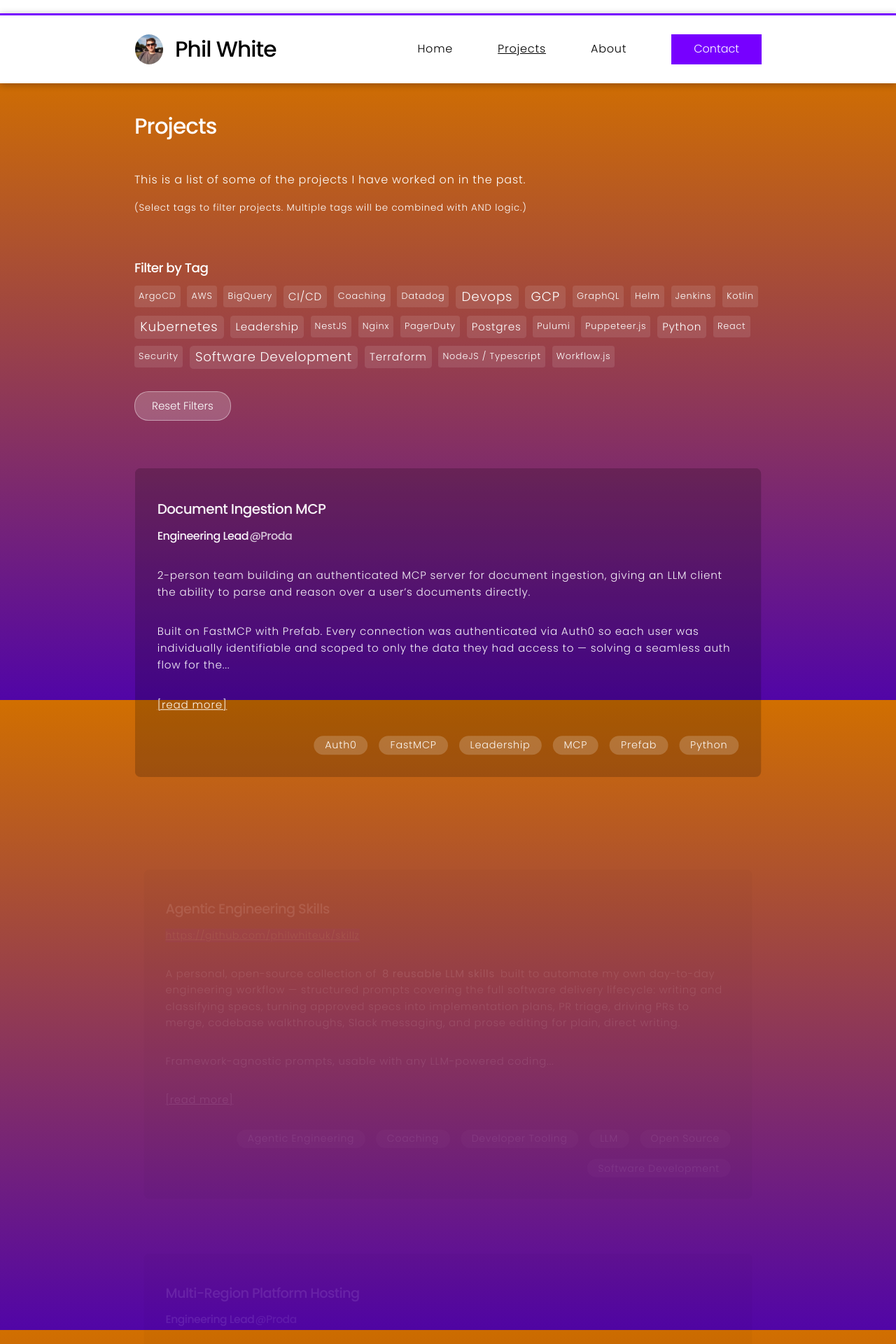
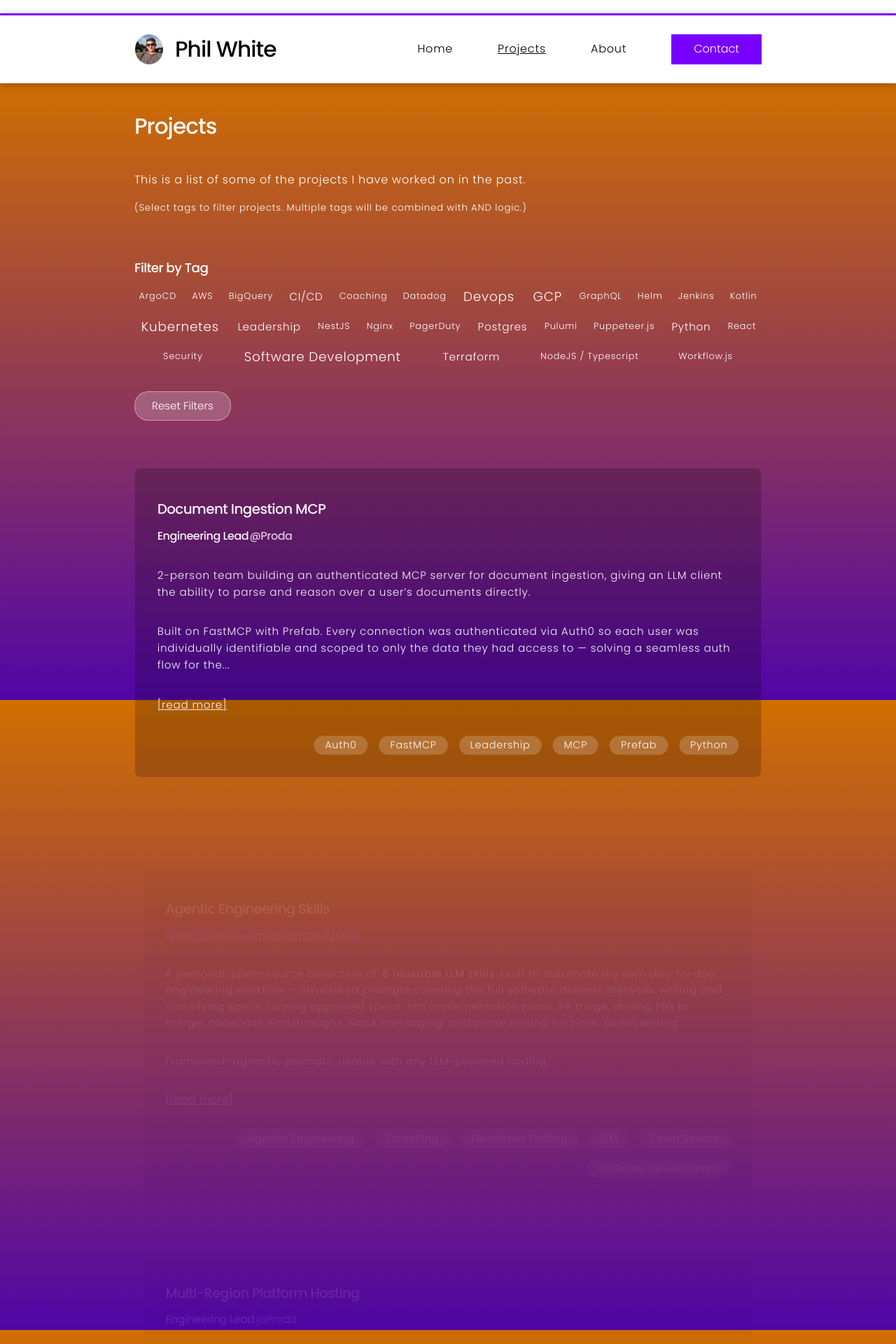
Before and after one commit to philwhiteuk/cv, a Jekyll site: the page built from pages/all-projects.html, in a window 1280 px wide. Shown: the top 1920 px of the page at 70% size. Built offline with Jekyll 4.4.1, drawn with Linux system fonts in a browser that asks for light colours.

Commit message:
Fix tag cloud styling to match aside lozenge style
- Use space-evenly justification like aside
- Use inherit color like aside
- Remove transform on hover
- Adjust active state background opacity
- Match aside styling exactly

Co-authored-by: philwhiteuk <philwhiteuk@users.noreply.github.com>

```diff
--- a/_sass/theme/_projects-filter.scss
+++ b/_sass/theme/_projects-filter.scss
@@ -68,10 +68,11 @@
         display: flex;
         flex-wrap: wrap;
         gap: calc(var(--fluid-gutter-sm) * 0.3);
-        justify-content: flex-start;
+        justify-content: space-evenly;
         list-style: none;
         padding: 0;
         margin: 0;
+        width: 100%;
 
         &__item {
             margin: 0;
@@ -83,26 +84,23 @@
                 display: inline-block;
                 padding: 0.2em 0.4em;
                 text-decoration: none;
-                color: $primary_fg;
+                color: inherit;
                 transition: all 0.2s ease;
                 cursor: pointer;
-                background: rgba(255, 255, 255, 0.1);
 
                 &:hover {
                     border-color: $primary_fg !important;
-                    background: rgba($primary_fg, 0.2);
-                    transform: scale(1.05);
+                    background: rgba($primary_fg, 0.1);
                 }
 
                 &.active,
                 &[aria-pressed="true"] {
                     border-color: $primary_fg !important;
-                    background: rgba($primary_fg, 0.3);
+                    background: rgba($primary_fg, 0.2);
                     font-weight: 500;
-                    box-shadow: 0 0 8px rgba($primary_fg, 0.5);
 
                     &:hover {
-                        background: rgba($primary_fg, 0.4);
+                        background: rgba($primary_fg, 0.3);
                     }
                 }
 
```
